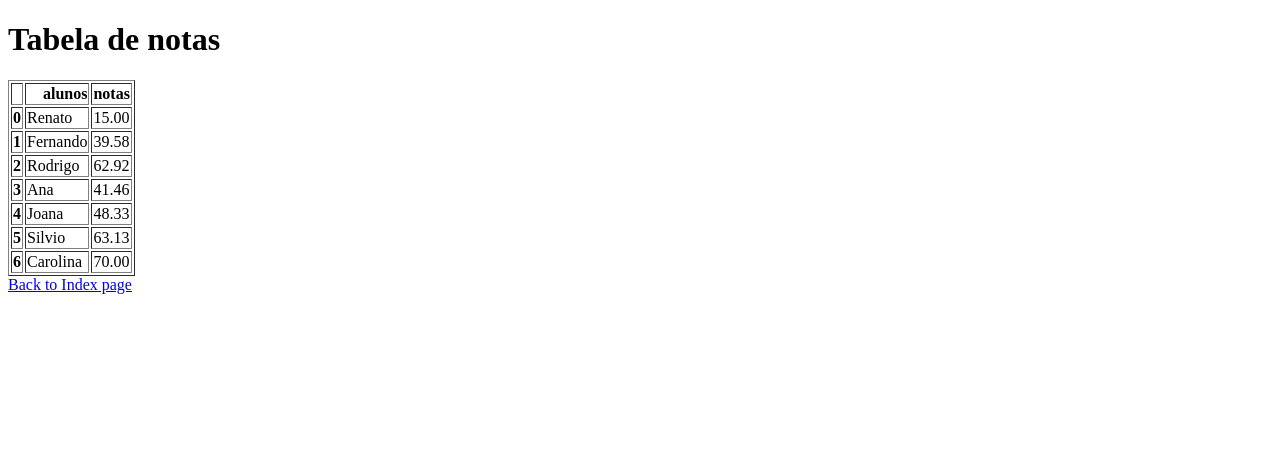
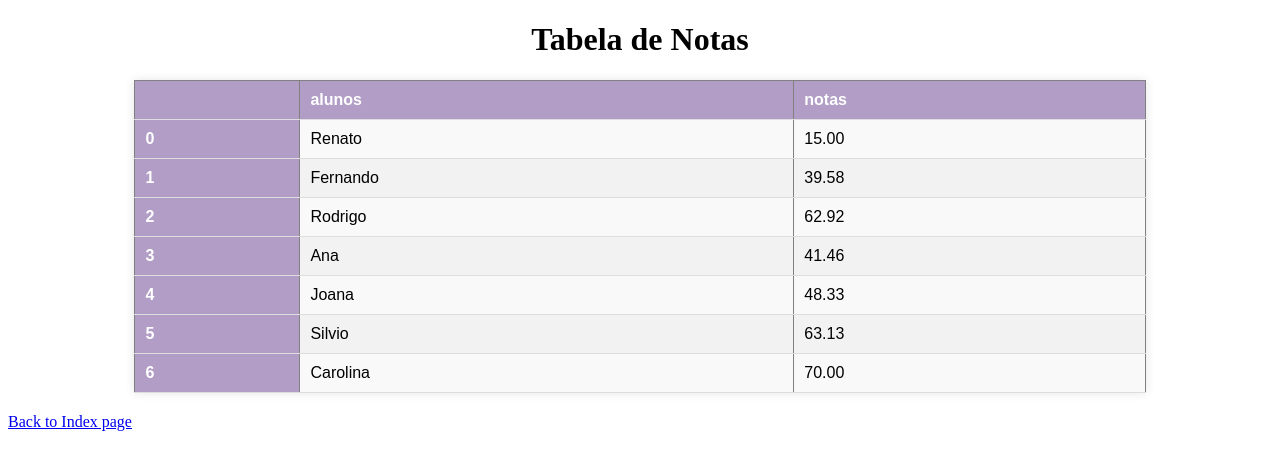
Before and after one commit to beatriz-mattos/test_git_python, a Flask app: page /table in a window 1280 px wide. Shown: the top 470 px of the page. Run offline with Flask 3, Linux system fonts and the light colour scheme.

Commit message:
add table custom

```diff
--- a/app.py
+++ b/app.py
@@ -16,4 +16,4 @@
 @app.route('/table')
 def table():
     # Converte o dataframe para html e passa como parâmetro para o template table
-    return render_template('table.html', table=df.to_html(classes='table'))
+    return render_template('table.html', table=df.to_html(classes='table table-custom'))
--- /dev/null
+++ b/static/css/styles.css
@@ -0,0 +1,29 @@
+/* Estilo para a tabela */
+.table-custom {
+    width: 80%;
+    margin: 20px auto;
+    border-collapse: collapse;
+    font-family: 'Arial', sans-serif;
+    background-color: #f9f9f9;
+    box-shadow: 0 0 10px rgba(0, 0, 0, 0.1);
+}
+
+.table-custom th, .table-custom td {
+    padding: 10px;
+    text-align: left;
+    border-bottom: 1px solid #ddd;
+}
+
+.table-custom th {
+    background-color: #b19dc6;
+    color: white;
+}
+
+.table-custom tr:nth-child(even) {
+    background-color: #f2f2f2;
+}
+
+.table-custom tr:hover {
+    background-color: #d1e7dd;
+    cursor: pointer;
+}
--- a/templates/table.html
+++ b/templates/table.html
@@ -4,11 +4,15 @@
 <head>
     <meta charset="UTF-8">
     <meta name="viewport" content="width=device-width, initial-scale=1.0">
-    <title>Tabela de notas</title>
+
+    <title>Tabela de Notas</title>
+
+    <!-- Link para o arquivo css -->
+    <link rel="stylesheet" href="{{ url_for('static', filename='css/styles.css') }}">
 </head>
 
 <body>
-    <h1>Tabela de notas</h1>
+    <h1 style="text-align:center">Tabela de Notas</h1>
 
     <div>
         <!-- Renderização da tabela gerada pelo dataframe -->
```
